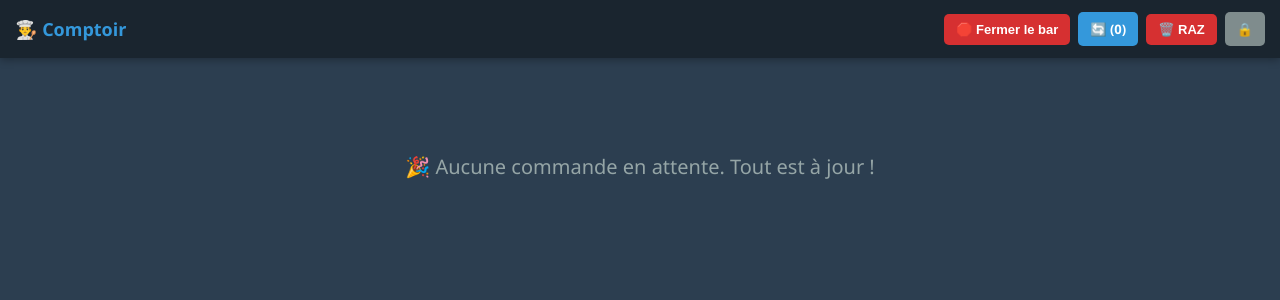
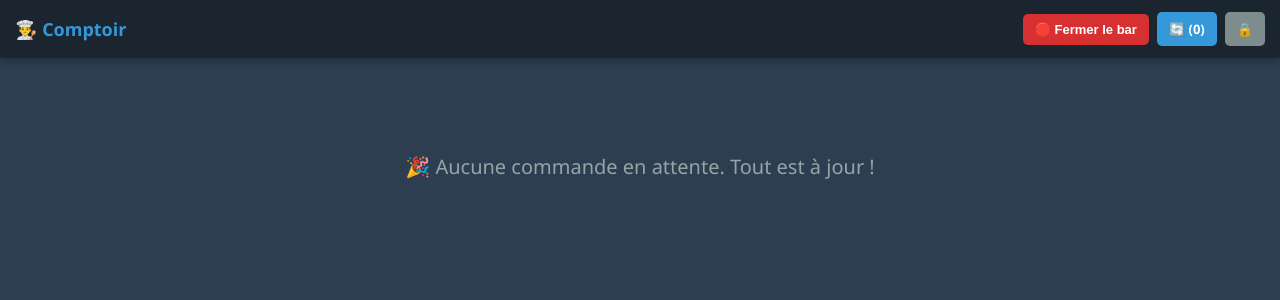
Before and after one commit to HugoLrdd/site_base_nautique, a Flask app: page /bar in a window 1280 px wide. Shown: the top 300 px of the page. Run offline with Flask 3, Linux system fonts and the light colour scheme; data comes from the database, SQL or seed files in the repository; data that the repository does not hold is empty.

Commit message:
Update bar.html

```diff
--- a/templates/bar.html
+++ b/templates/bar.html
@@ -162,9 +162,6 @@
                 🗂️ Tout archiver
             </button>
             {% endif %}
-            <form action="/raz-compteur" method="POST" style="display:inline;" onsubmit="return confirm('⚠️ Êtes-vous sûr de vouloir vider TOUTES les commandes et remettre le compteur à #001 ? Cela va effacer l\'écran.');">
-                <button type="submit" style="background-color: #d63031; color: white; border: none; padding: 8px 12px; border-radius: 5px; font-weight: bold; cursor: pointer; font-size: 13px;">🗑️ RAZ</button>
-            </form>
             <a href="/logout_bar" class="btn-logout">🔒</a>
         </div>
     </div>
```
